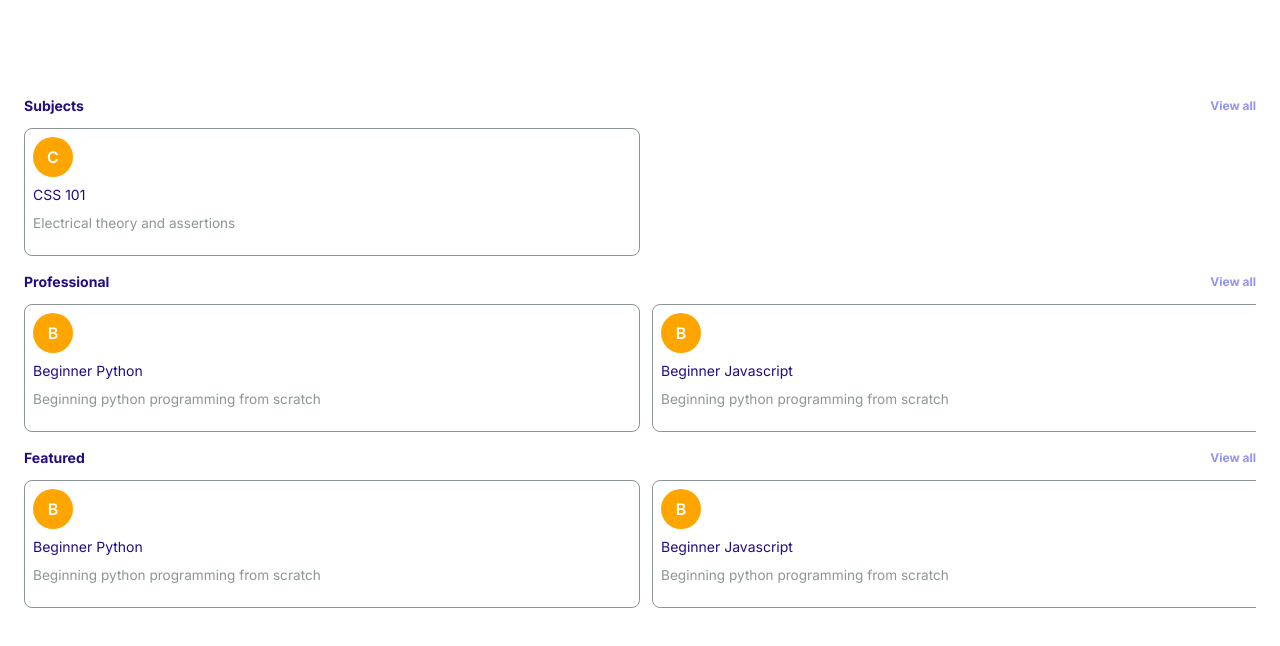
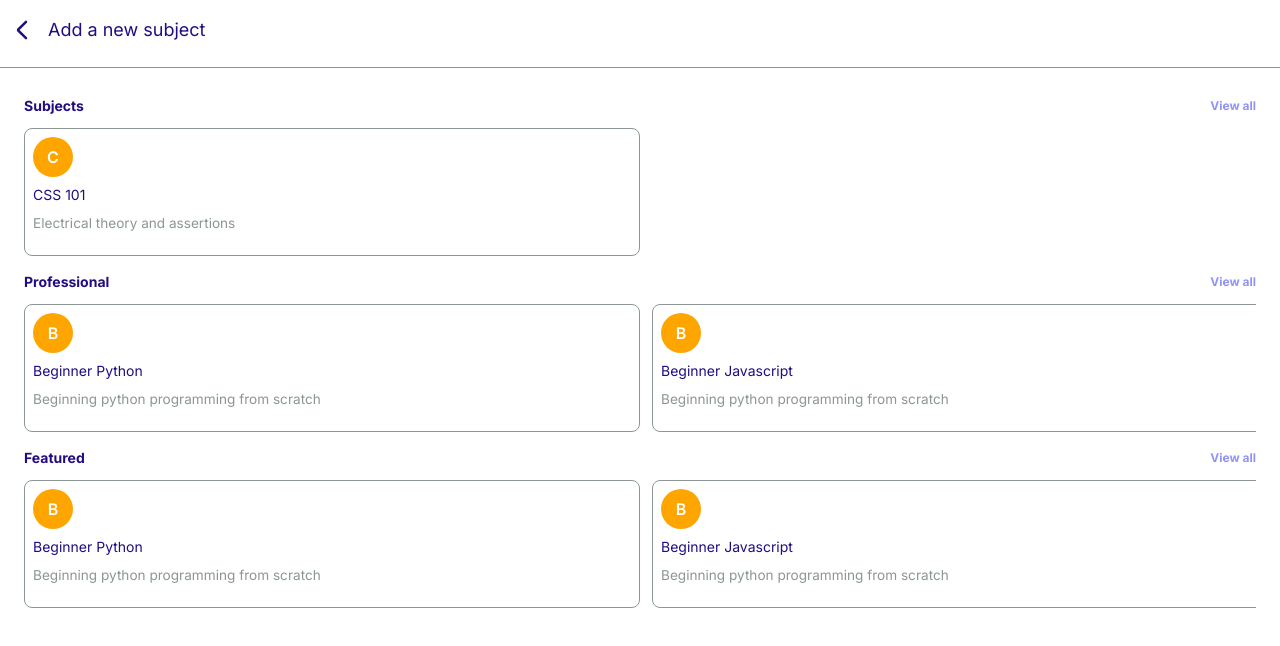
Before and after one commit to olaar09/homelett-front, a Next.js app: page /chat/select_course in a window 1280 px wide. Shown: the top 646 px of the page. Built offline with nearby package versions, Linux system fonts and the light colour scheme.

Commit message:
Versioning untracked files

```diff
--- a/src/app/chat/[course_id]/page.tsx
+++ b/src/app/chat/[course_id]/page.tsx
@@ -6,10 +6,13 @@ import SubjectList from "../_components/SubjectItem";
 import HomeChatInput from "../_components/ChatInput";
 import { useState } from "react";
 import Drawer from "../_components/Drawer";
+import Link from "next/link";
+import StickyHead from "@/app/components/Header";
 
 const Chat = () => {
   const [openDrawer, setOpenDrawer] = useState(false);
   const [hasChat, setHasChat] = useState(false);
+  const [selectedSubject, setSelectedSubject] = useState("CSS 101");
 
   return (
     <section
@@ -19,13 +22,9 @@ const Chat = () => {
     >
       <Drawer isOpen={openDrawer} setIsOpen={setOpenDrawer} />
 
-      <div
-        className={`h-14 w-full top-3 bg-background left-0 right-0 px-4 border-b-[0.5px] border-b-foreground-secondary ${
-          hasChat ? "sticky" : "fixed "
-        }`}
-      >
-        <div className="flex justify-between">
-          <div className="flex gap-x-4 items-start ">
+      <StickyHead hasContent={hasChat}>
+        <div className="flex justify-between items-center">
+          <div className="flex gap-x-4 items-center ">
             <div
               onClick={() => setOpenDrawer(true)}
               className="flex items-center h-full w-8"
@@ -40,7 +39,7 @@ const Chat = () => {
               onClick={() => setOpenDrawer(true)}
               className="flex items-center gap-x-2  px-1 py-1 w-32 h-10"
             >
-              <span className="font-bold">CSS 101</span>
+              <span className="font-bold">{selectedSubject}</span>
               <Icon
                 icon={"ri:arrow-drop-down-line"}
                 className="text-3xl cursor-pointer "
@@ -48,12 +47,17 @@ const Chat = () => {
             </div>
           </div>
 
-          <div className="flex items-center bg-panel px-3 py-1 rounded-lg gap-x-2">
-            <Icon icon={"octicon:apps-16"} className="text-md cursor-pointer" />
-            <span className="text-sm">New subject</span>
-          </div>
+          <Link href={"/chat/select_course"}>
+            <div className="flex items-center bg-panel px-3 py-1 rounded-lg gap-x-2">
+              <Icon
+                icon={"octicon:apps-16"}
+                className="text-md cursor-pointer"
+              />
+              <span className="text-sm">New subject</span>
+            </div>
+          </Link>
         </div>
-      </div>
+      </StickyHead>
 
       <div className="flex items-center gap-x-3 ">
         <div className="w-14 h-14">
--- a/src/app/chat/select_course/page.tsx
+++ b/src/app/chat/select_course/page.tsx
@@ -6,6 +6,8 @@ import SubjectList from "../_components/SubjectItem";
 import HomeChatInput from "../_components/ChatInput";
 import { useState } from "react";
 import Drawer from "../_components/Drawer";
+import Link from "next/link";
+import StickyHead from "@/app/components/Header";
 
 const dummy = [
   { title: "CSS 101", description: "Electrical theory and assertions" },
@@ -30,13 +32,25 @@ const Chat = () => {
   const [openDrawer, setOpenDrawer] = useState(false);
 
   return (
-    <>
+    <div>
+      <StickyHead hasContent={false}>
+        <Link href={"/chat/1"}>
+          <div className="flex items-center  py-1 rounded-lg gap-x-2">
+            <Icon
+              icon={"material-symbols:arrow-back-ios-rounded"}
+              className="text-md cursor-pointer text-2xl"
+            />
+            <span className="text-lg">Add a new subject</span>
+          </div>
+        </Link>
+      </StickyHead>
+
       <div className="flex flex-col gap-y-4 mt-24 px-6 ">
         <SubjectList items={dummy} sectionTitle={"Subjects "} />
         <SubjectList items={dummyPro} sectionTitle={"Professional "} />
         <SubjectList items={dummyPro} sectionTitle={"Featured "} />
       </div>
-    </>
+    </div>
   );
 };
 
--- /dev/null
+++ b/src/app/components/Header.tsx
@@ -0,0 +1,24 @@
+// components/TextAvatar.tsx
+"use client";
+import { Icon } from "@iconify/react/dist/iconify.js";
+import Link from "next/link";
+import React from "react";
+
+interface StickyHeadProps {
+  hasContent: boolean;
+  children: React.ReactNode;
+}
+
+const StickyHead: React.FC<StickyHeadProps> = ({ hasContent, children }) => {
+  return (
+    <div
+      className={`h-14 w-full top-3 bg-background left-0 right-0 px-4 border-b-[0.5px] border-b-foreground-secondary ${
+        hasContent ? "sticky" : "fixed "
+      }`}
+    >
+      {children}
+    </div>
+  );
+};
+
+export default StickyHead;
```
Also changed, not shown: 1 other file (tests, documents, lock files or other folders).
